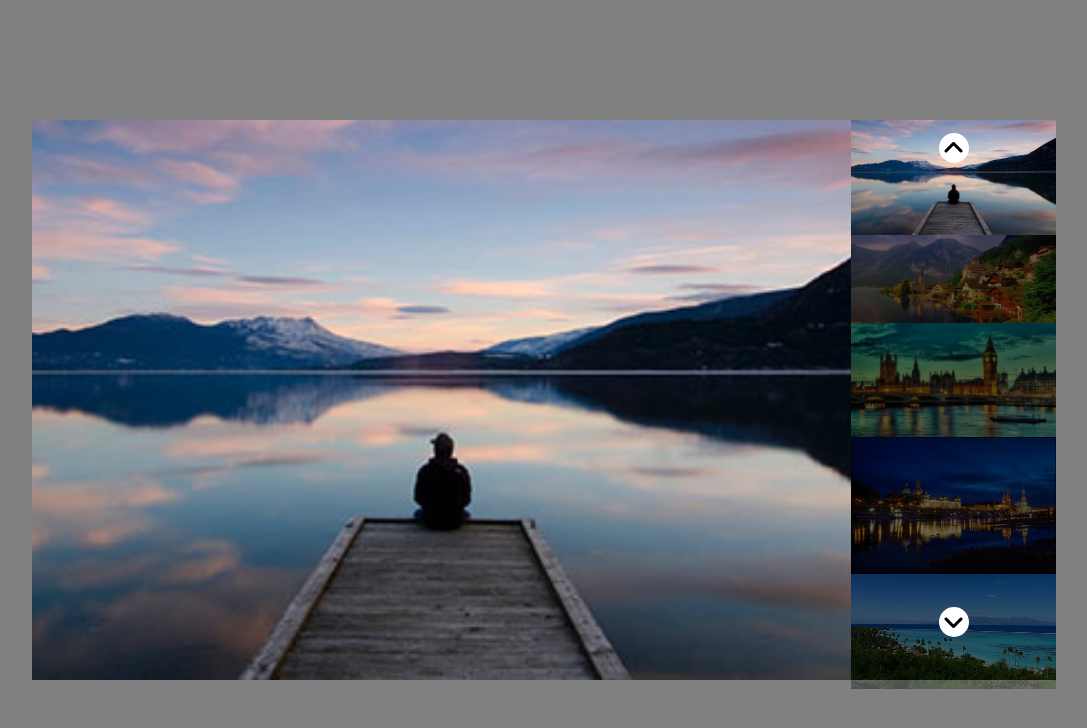
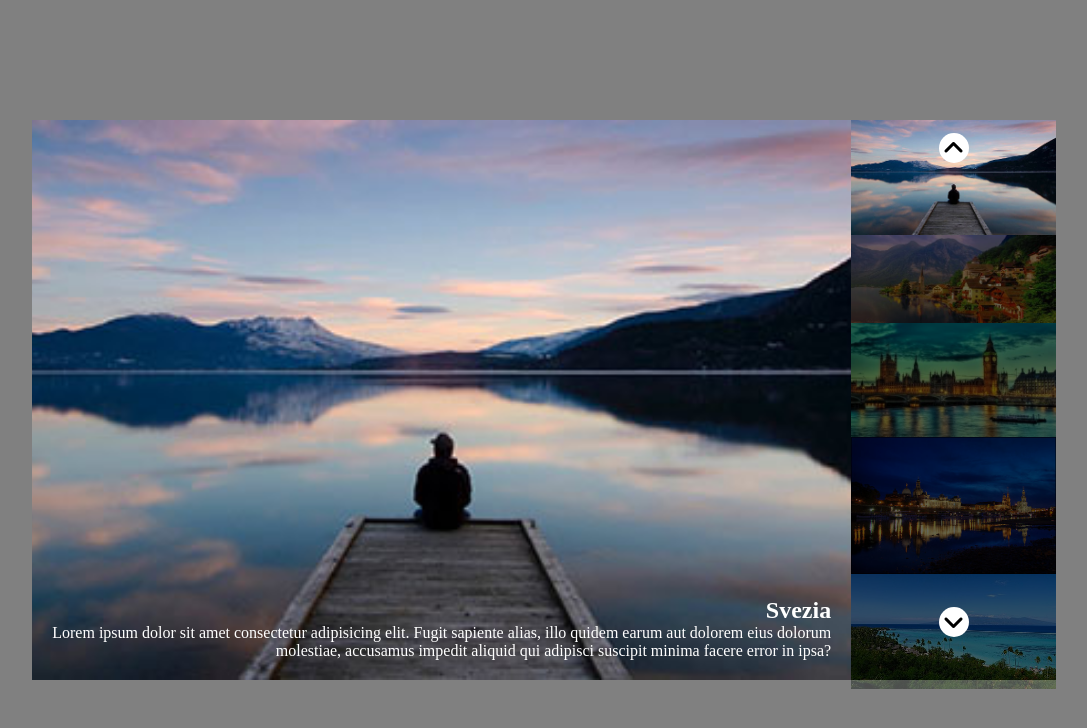
Before and after one commit to Angeloamenta/js-array-carousel, a plain HTML site: page index.html in a window 1280 px wide. Shown: the whole page, without its empty margins (96-1183 px from the left). Drawn offline with Linux system fonts and the light colour scheme.

Commit message:
html-end

```diff
--- a/css/style.css
+++ b/css/style.css
@@ -27,11 +27,13 @@
     height: 100%;
     width: 80%;
     background-color: indigo;
+    position: relative;
 }
 
 .img-container {
     width: 100%;
     height: 100%;
+    position: relative
 }
 
 .img-container img {
@@ -45,6 +47,42 @@
     display: block;
 }
 
+.container-title {
+    width: 100%;
+    height: 100%;
+    /* background-color: tomato; */
+    position: absolute;
+    top: 0;
+    left: 0;
+}
+
+.container-title-sub {
+    color: white;
+    position: absolute;
+    bottom: 5px;
+    right: 5px;
+    padding: 15px;
+    text-align: end;
+}
+.container-title-sub h2,
+.container-title-sub p {
+    display: none;
+}
+
+.container-title-sub h2.active,
+.container-title-sub p.active{
+    display: block;
+}
+/*
+.container-text div {
+    display: none;
+}
+
+.container-text div.active{
+    display: block;
+} */
+
+/* container-dx */
 .container-dx {
     height: 100%;
     width: 20%;
--- a/index.html
+++ b/index.html
@@ -19,6 +19,27 @@
                     <img src="img/04.jpg" alt="">
                     <img src="img/05.jpg" alt="">
                 </div>
+                <div class="container-title">
+                    <div class="container-title-sub">
+                        <h2 class="active">Svezia</h2>
+                        <p class="active">Lorem ipsum dolor sit amet consectetur adipisicing elit. Fugit sapiente alias, illo quidem earum aut dolorem eius dolorum molestiae, accusamus impedit aliquid qui adipisci suscipit minima facere error in ipsa?</p>
+
+                        <h2 class="">Svizzera</h2>
+                        <p>Lorem ipsum dolor, sit amet consectetur adipisicing elit. Dolor cupiditate labore veniam consequuntur nulla eveniet ipsam mollitia</p>
+
+                        <h2 class="">Gran Bretagna</h2>
+                        <p>Lorem ipsum dolor, sit amet consectetur adipisicing elit. Dolor cupiditate labore veniam consequuntur nulla eveniet ipsam mollitia</p>
+
+                        <h2 class="">Germania</h2>
+                        <p>Lorem ipsum dolor, sit amet consectetur adipisicing elit. Dolor cupiditate labore veniam consequuntur nulla eveniet ipsam mollitia</p>
+
+                        <h2 class="">Paradise</h2>
+                        <p>Lorem ipsum dolor, sit amet consectetur adipisicing elit. Dolor cupiditate labore veniam consequuntur nulla eveniet ipsam mollitia</p>
+                    </div>
+                    <!-- <div class="container-text">
+                        <div class="active">Lorem ipsum dolor sit amet consectetur adipisicing elit. Tenetur ipsum temporibus ab et dolorum esse. Magni doloribus numquam cum, nesciunt molestias laborum sapiente dolor, dicta ea quod alias suscipit fugiat!</div>
+                    </div> -->
+                </div>
             </div>
 
             <div class="container-dx">
```
